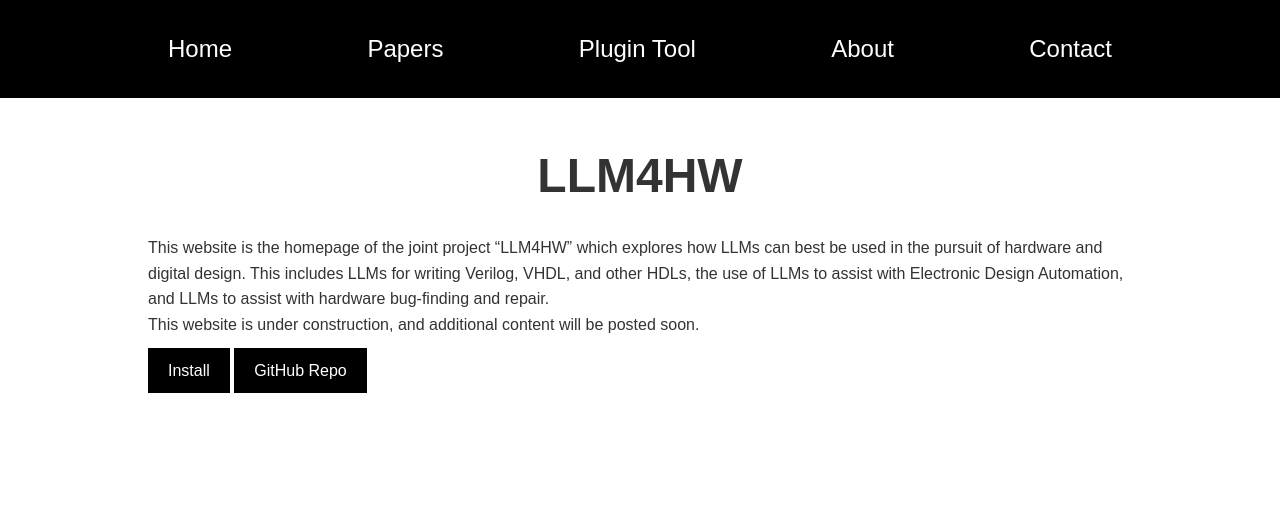
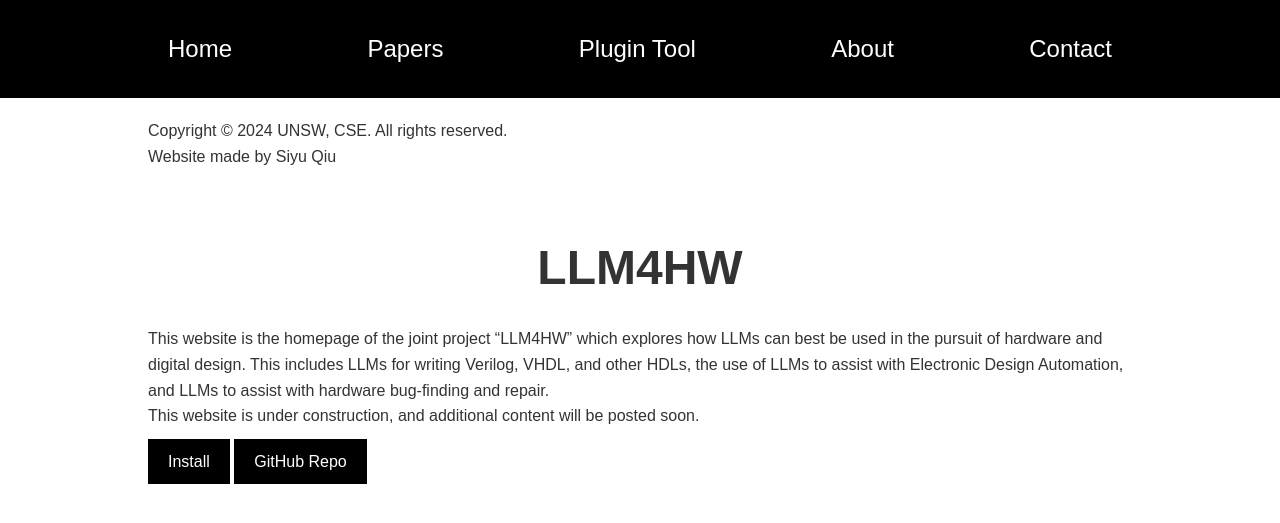
Before and after one commit to llm4hw/llm4hw.github.io, a Jekyll site: the page built from index.md, in a window 1280 px wide. Shown: the top 523 px of the page. Built offline with Jekyll 4.4.1, drawn with Linux system fonts in a browser that asks for light colours.

Commit message:
Update default.html

```diff
--- a/_layouts/default.html
+++ b/_layouts/default.html
@@ -20,6 +20,12 @@
             </nav>
         </div>
     </header>
+    <footer>
+        <div class="container">
+            <p>Copyright © 2024 UNSW, CSE. All rights reserved.</p>
+            <p>Website made by Siyu Qiu</p>
+        </div>
+    </footer>
     <div class="container">
         <h1 class="main-title">{{ page.title }}</h1>
         {{ content }}
```
